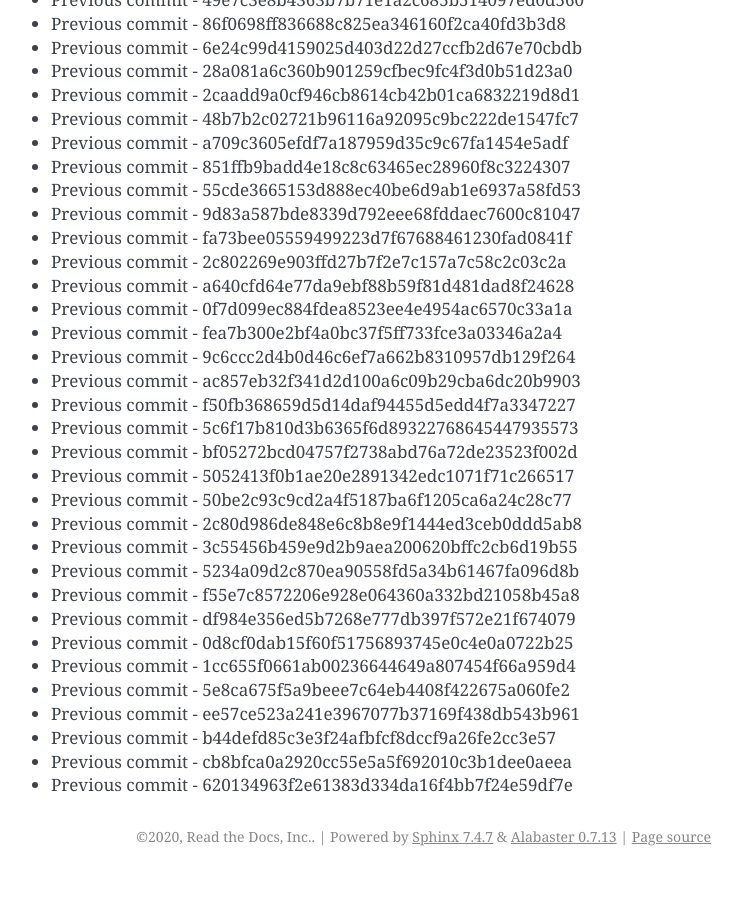
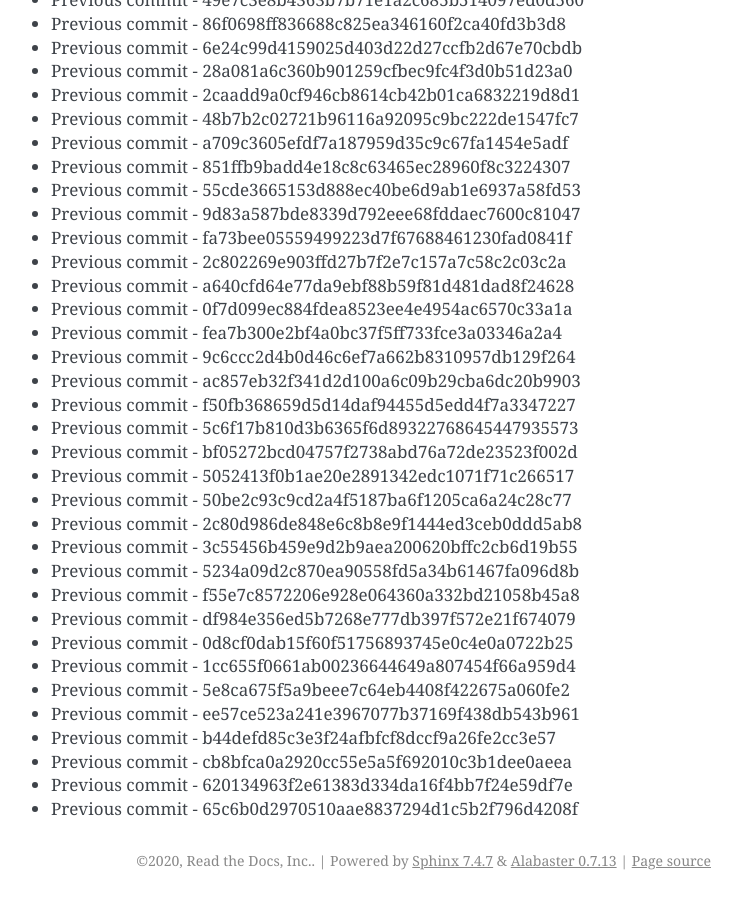
Before and after one commit to readthedocs/rtd-git-stresstest, a Sphinx documentation site: the page built from docs/updates.rst, in a window 1280 px wide and 900 px high, scrolled down 19217 px. Shown: the whole window, without its empty margins (399-1141 px from the left). Built offline with Sphinx 7.4.7, drawn with Linux system fonts in a browser that asks for light colours; before the commit the page ends 20093 px from its top, so only the background shows below that.

Commit message:
Generating commit from previous: 65c6b0d2970510aae8837294d1c5b2f796d4208f

```diff
--- a/docs/updates.rst
+++ b/docs/updates.rst
@@ -839,3 +839,4 @@ It can be tested for any performance characteristics.
 * Previous commit - b44defd85c3e3f24afbfcf8dccf9a26fe2cc3e57
 * Previous commit - cb8bfca0a2920cc55e5a5f692010c3b1dee0aeea
 * Previous commit - 620134963f2e61383d334da16f4bb7f24e59df7e
+* Previous commit - 65c6b0d2970510aae8837294d1c5b2f796d4208f
```
